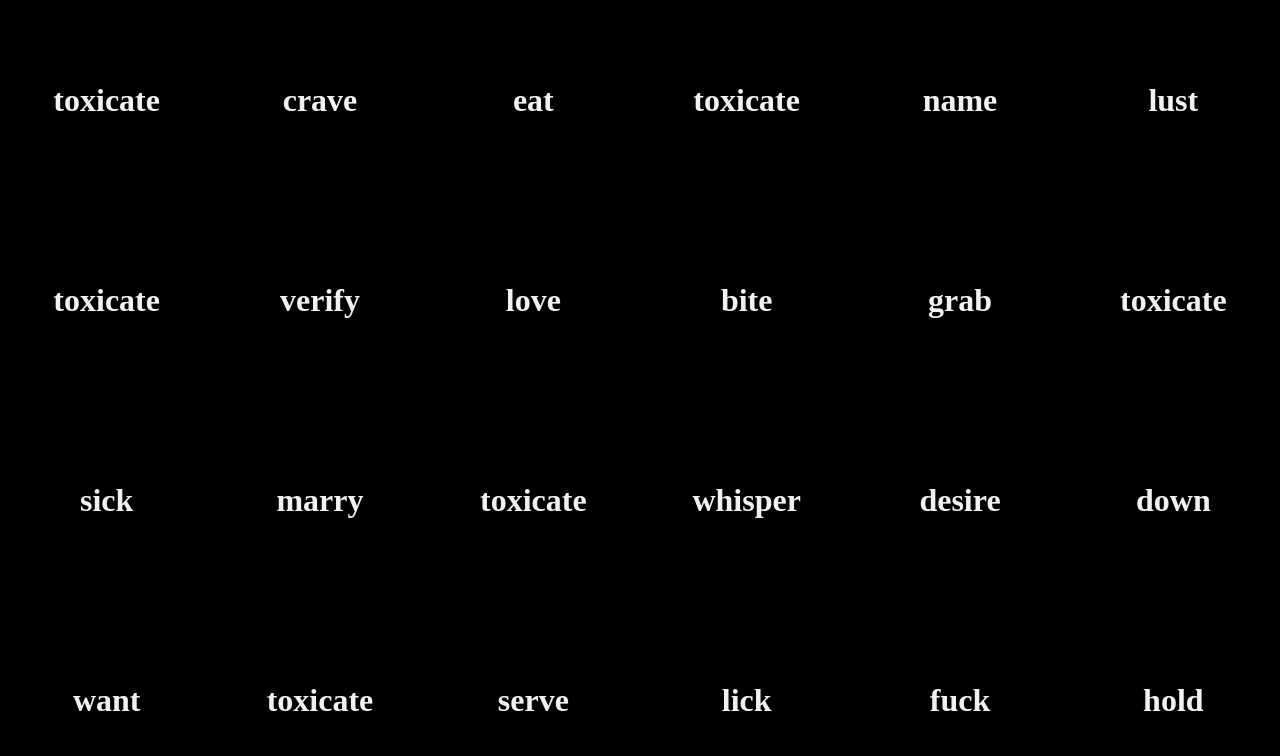
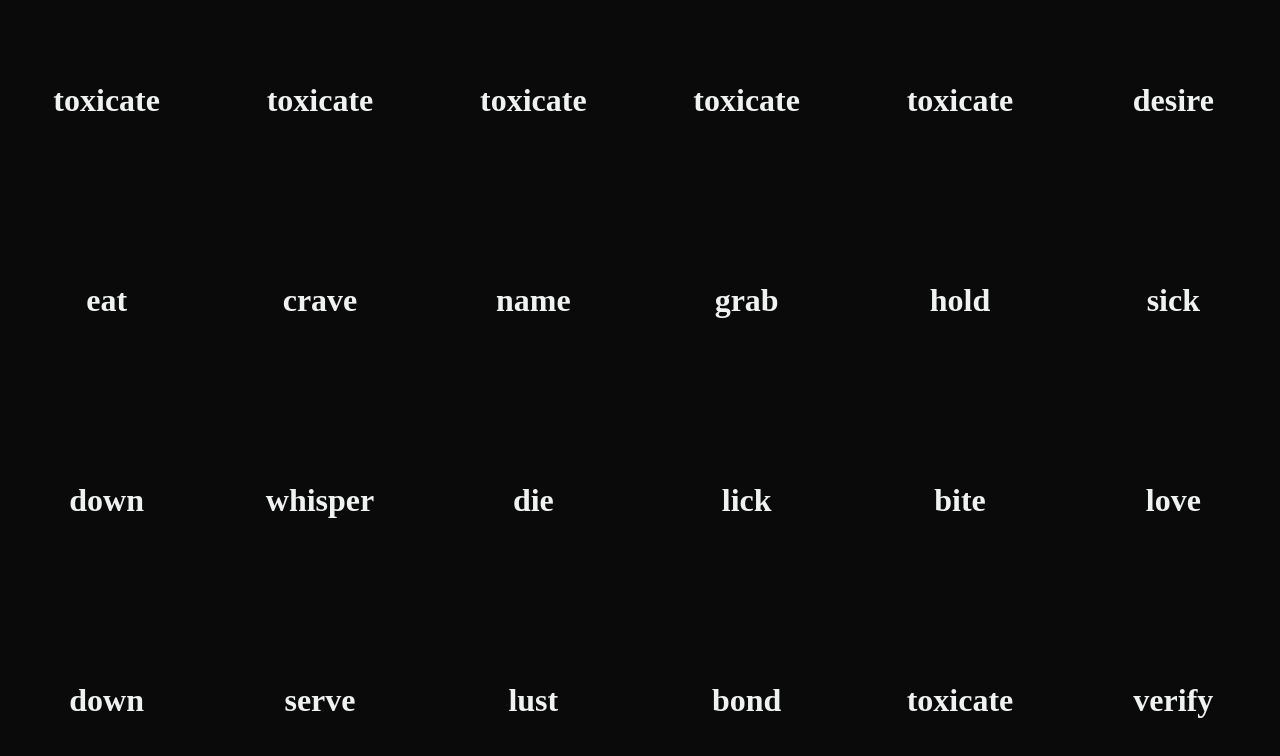
Before and after one commit to zhaovan/at-the-end-of-the-earth-i-find-_, a Next.js app: page /love in a window 1280 px wide. Shown: the top 756 px of the page. Built offline with nearby package versions, Linux system fonts and the light colour scheme.

Commit message:
fix colors

```diff
--- a/src/app/empty/page.js
+++ b/src/app/empty/page.js
@@ -68,6 +68,7 @@ export default function Empty() {
                   top: `${topPos[idx]}vh`,
                   left: `calc(${leftPos[idx]}vw + 10px)`,
                   animationDelay: `${animationDelay[idx]}s`,
+                  animationSpeed: `${animationDelay[idx] * 1.1}s`,
                 }}
               >
                 {"]"}
--- a/src/app/empty/page.module.css
+++ b/src/app/empty/page.module.css
@@ -4,8 +4,8 @@
   left: 0;
   width: 100%;
   height: 100%;
-  background: linear-gradient(rgba(0, 0, 0, 0.9), rgba(0, 0, 0, 0.9)),
-    url("/noise.svg");
+  /* background: linear-gradient(rgba(0, 0, 0, 0.9), rgba(0, 0, 0, 0.9)),
+    url("/noise.svg"); */
 }
 
 .container {
@@ -25,7 +25,7 @@
 
 .empty2 {
   position: absolute;
-  top: 25vh;
+  top: 40vh;
   right: 0;
   text-align: right;
 }
--- a/src/app/globals.css
+++ b/src/app/globals.css
@@ -1,7 +1,5 @@
 :root {
   --foreground-rgb: 240, 241, 241;
-  --background-start-rgb: 0, 0, 0;
-  --background-end-rgb: 0, 0, 0;
 }
 
 * {
@@ -21,12 +19,7 @@ body {
   height: 100vh;
   max-height: 100vh;
   color: rgb(var(--foreground-rgb));
-  background: linear-gradient(
-      to bottom,
-      transparent,
-      rgb(var(--background-end-rgb))
-    )
-    rgb(var(--background-start-rgb));
+  background-color: #0a0a0a;
 }
 
 a {
--- a/src/app/love/page.js
+++ b/src/app/love/page.js
@@ -32,29 +32,27 @@ let selectedWord = words[Math.floor(Math.random() * words.length)];
 export default function Love() {
   const [gridWords, setGridWords] = useState(words);
 
-  function fisherYatesShuffle(arr) {
-    for (let i = arr.length - 1; i > 0; i--) {
-      const j = Math.floor(Math.random() * (i + 1));
-      [arr[i], arr[j]] = [arr[j], arr[i]];
-    }
-    return arr;
-  }
+  // function fisherYatesShuffle(arr) {
+  //   for (let i = arr.length - 1; i > 0; i--) {
+  //     const j = Math.floor(Math.random() * (i + 1));
+  //     [arr[i], arr[j]] = [arr[j], arr[i]];
+  //   }
+  //   return arr;
+  // }
 
   useEffect(() => {
     const intervalId = setInterval(() => {
-      const shuffledWords = fisherYatesShuffle([...gridWords]);
-
-      const foundWordIdx = shuffledWords.findIndex(
-        (word) => word !== selectedWord
-      );
-      shuffledWords[foundWordIdx] = selectedWord;
+      // Think about what the pattern could look like for word changing
 
       if (gridWords.every((word) => word === selectedWord)) {
         setGridWords([...words]);
         selectedWord = words[Math.floor(Math.random() * words.length)];
-      } else {
-        setGridWords([...shuffledWords]);
+        return;
       }
+
+      const foundWordIdx = gridWords.findIndex((word) => word !== selectedWord);
+      gridWords[foundWordIdx] = selectedWord;
+      setGridWords([...gridWords]);
     }, 1000);
     return () => clearInterval(intervalId);
   }, [gridWords]);
```
